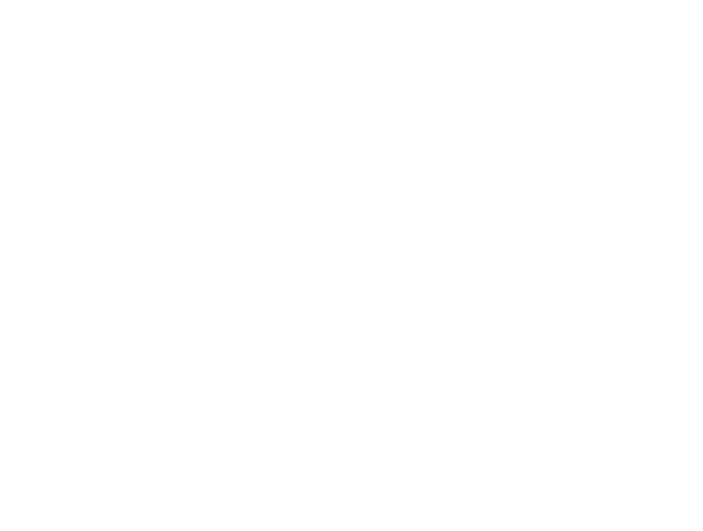
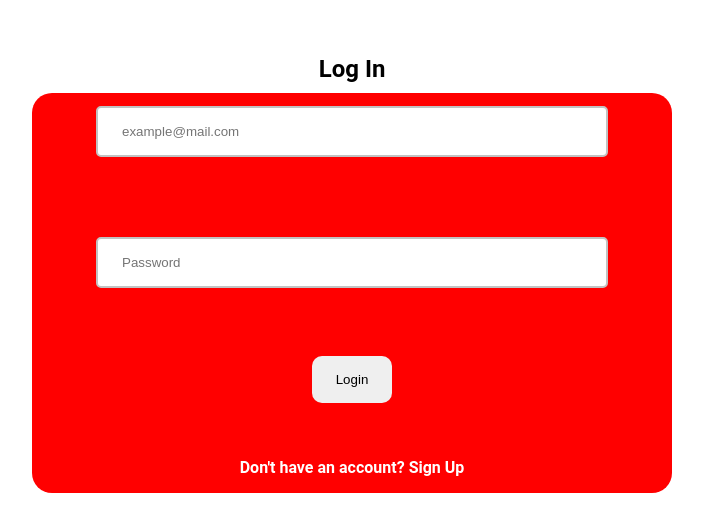
Before and after one commit to WungthingKashungnao/hr-portal, a React (Vite) app: page /signin in a window 1280 px wide. Before the commit this address had no page. Shown: the part 121-652 px from the top of the page, without its empty margins (288-991 px from the left). Built offline with nearby package versions, Linux system fonts and the light colour scheme.

Commit message:
login added

```diff
--- a/src/App.jsx
+++ b/src/App.jsx
@@ -1,12 +1,14 @@
 import { Route, Routes } from "react-router-dom";
 import styles from "./App.module.css";
 import SignUp from "./pages/signup/SignUp";
+import SignIn from "./pages/signin/SignIn";
 
 function App() {
   return (
     <div className={styles.App}>
       <Routes>
         <Route path="/signup" element={<SignUp />}></Route>
+        <Route path="/signin" element={<SignIn />}></Route>
       </Routes>
     </div>
   );
--- /dev/null
+++ b/src/pages/signin/SignIn.jsx
@@ -0,0 +1,94 @@
+import React, { useState } from "react";
+import styles from "./signInStyle.module.css";
+import { Link, useNavigate } from "react-router-dom";
+import { Bounce, ToastContainer, toast } from "react-toastify";
+
+const SignIn = () => {
+  const [userDetails, setUserDetails] = useState({
+    email: "",
+    password: "",
+  });
+  const navigate = useNavigate();
+
+  const handleSubmit = async (e) => {
+    e.preventDefault();
+
+    const users = JSON.parse(localStorage.getItem("users")) || [];
+    console.log("email>>>", userDetails.email);
+    console.log("password>>>", userDetails.password);
+    console.log("users>>>>", users);
+
+    for (const element of users) {
+      if (
+        element.email === userDetails.email &&
+        element.password === userDetails.password
+      ) {
+        toast.success("Successfully signed in!", {
+          position: "top-right",
+          autoClose: 5000,
+          hideProgressBar: false,
+          closeOnClick: false,
+          pauseOnHover: true,
+          draggable: true,
+          progress: undefined,
+          theme: "dark",
+          transition: Bounce,
+        });
+        navigate("/");
+      }
+    }
+
+    toast.error("Invalid email or password!", {
+      position: "top-right",
+      autoClose: 5000,
+      hideProgressBar: false,
+      closeOnClick: false,
+      pauseOnHover: true,
+      draggable: true,
+      progress: undefined,
+      theme: "dark",
+      transition: Bounce,
+    });
+    return;
+  };
+
+  return (
+    <div className={styles.container}>
+      <h2>Log In</h2>
+      <form onSubmit={handleSubmit}>
+        <input
+          required
+          type="email"
+          placeholder="example@mail.com"
+          value={userDetails.email}
+          onChange={(e) =>
+            setUserDetails({ ...userDetails, email: e.target.value })
+          }
+        />
+
+        <input
+          required
+          type="password"
+          placeholder="Password"
+          value={userDetails.password}
+          onChange={(e) =>
+            setUserDetails({ ...userDetails, password: e.target.value })
+          }
+        />
+
+        <button>Login</button>
+        <div className={styles.link}>
+          <p>
+            Don't have an account?{" "}
+            <Link to={"/signup"} className={styles.singup}>
+              Sign Up
+            </Link>
+          </p>
+        </div>
+      </form>
+      <ToastContainer />
+    </div>
+  );
+};
+
+export default SignIn;
--- /dev/null
+++ b/src/pages/signin/signInStyle.module.css
@@ -0,0 +1,29 @@
+.container {
+  width: 100%;
+  height: 100%;
+  display: flex;
+  gap: 0.6rem;
+  flex-direction: column;
+  justify-content: center;
+  align-items: center;
+}
+h2 {
+  font-weight: bold;
+}
+
+.link {
+  margin-bottom: 1rem;
+  p {
+    color: white;
+  }
+  .singup {
+    color: white;
+    text-decoration: none;
+  }
+}
+
+@media (max-width: 800px) {
+  form {
+    width: 90%;
+  }
+}
```
